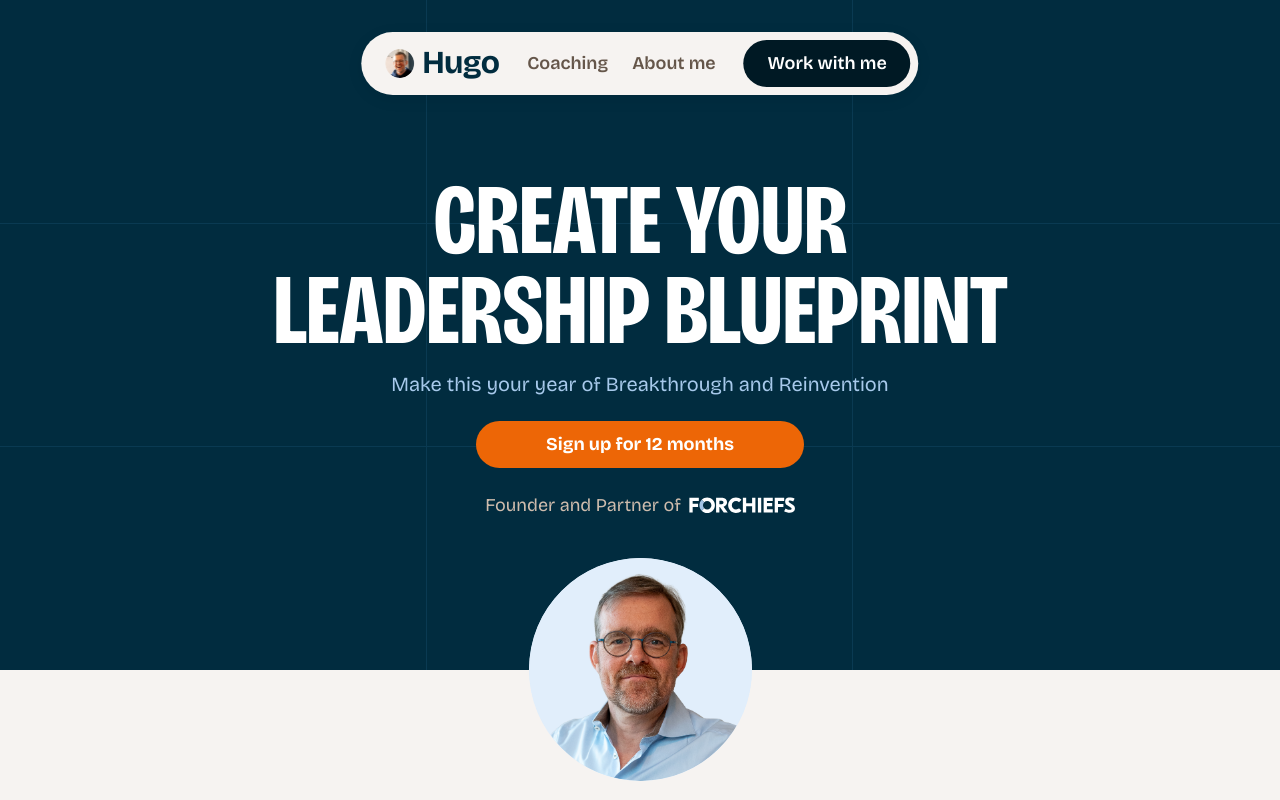
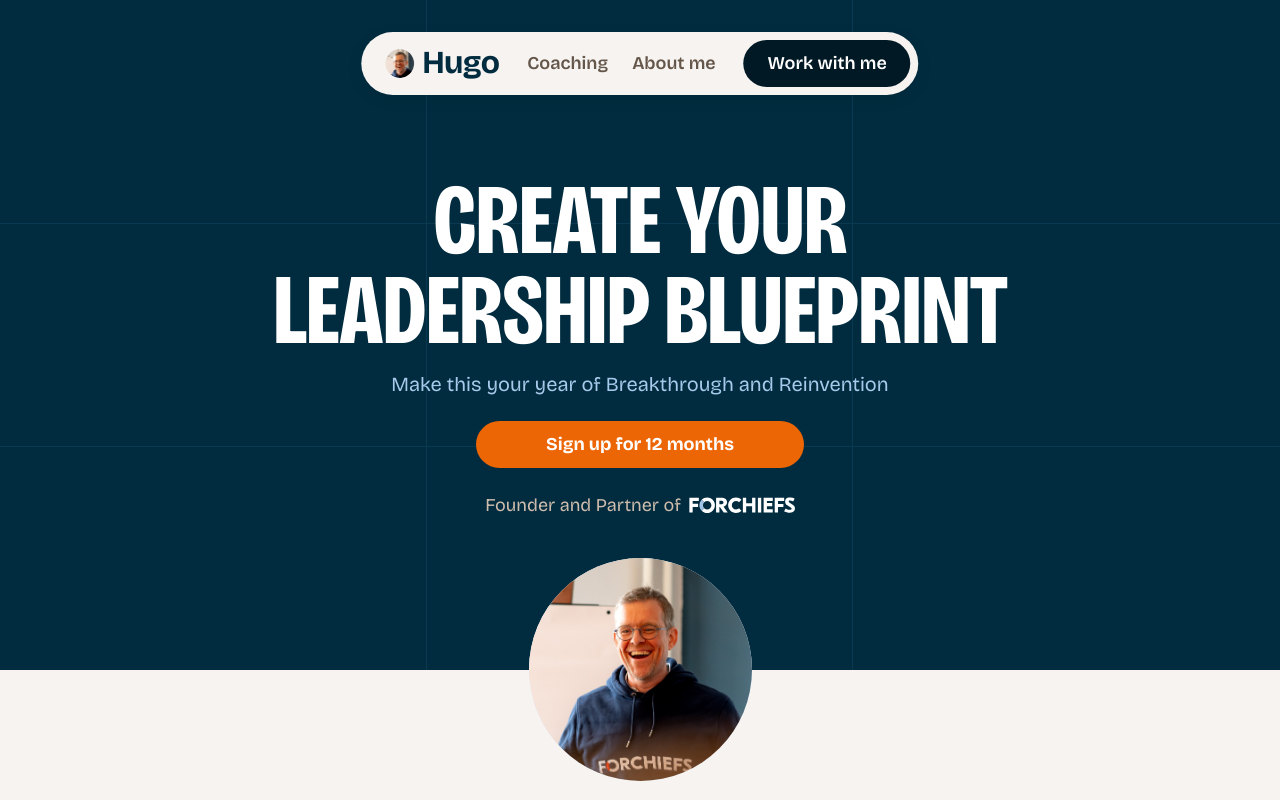
Before and after one commit to alexbeltechi/hugocoach, a Next.js app in the folder frontend/: page / in a window 1280 px wide. Shown: the top 800 px of the page. Built offline with nearby package versions, Linux system fonts and the light colour scheme.

Commit message:
Update Hugo profile photo reference to new jpg

```diff
--- a/frontend/src/app/page.tsx
+++ b/frontend/src/app/page.tsx
@@ -210,7 +210,7 @@ export default function Home() {
           {/* Hugo Image — pulled up to overlap hero */}
           <div className="-mt-[90px] relative h-[180px] w-[180px] shrink-0 overflow-hidden rounded-full bg-[#e1eefb] md:-mt-[112px] md:h-[223px] md:w-[223px]">
             <Image
-              src="/hugo-large.png"
+              src="/hugo-large.jpg"
               alt="Hugo"
               fill
               className="object-cover"
```
